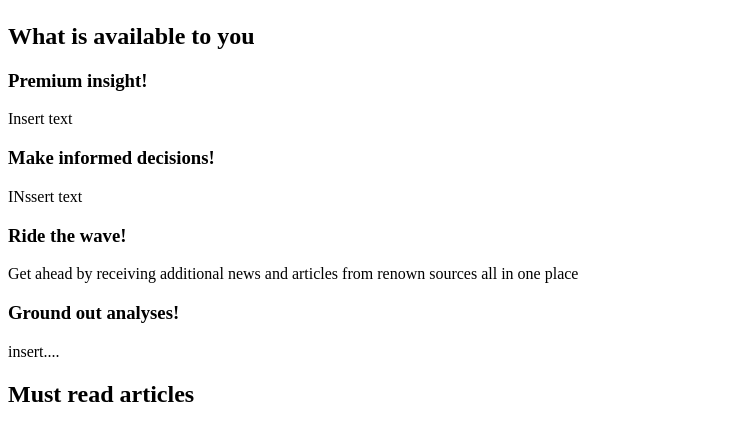
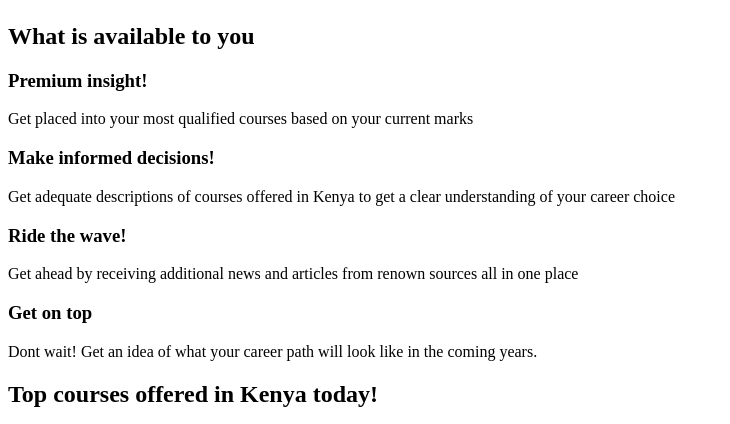
Before and after one commit to JWass17/career-choice-system, a Django app: page / in a window 1280 px wide. Shown: the part 560-984 px from the top of the page, without its empty margins (0-730 px from the left). Run offline with Django 3.2, Linux system fonts and the light colour scheme; some libraries are stand-ins or nearby versions.

Commit message:
Authentication Polished

```diff
--- a/authentication/urls.py
+++ b/authentication/urls.py
@@ -5,9 +5,13 @@ from . import views
 urlpatterns = [
 #Urls for Authentication
 path('',views.homepage,name="homepage"),
+path('homepage',views.homepage,name="homepage"),
 path('register',views.reg_user,name="register"),
 path('login',views.log_in,name="login"),
 path('signout',views.signout,name="signout"),
 
+#Urls for Career guidance
+path('pick_career',views.check_sessions, name="check_sessions"),
+#path('check_marks',views.check_marks, name="check_marks"),
 
 ]
--- a/authentication/views.py
+++ b/authentication/views.py
@@ -7,13 +7,13 @@ from django.contrib.auth import authenticate, login ,logout
 from django.utils.encoding import force_bytes,force_text
 from django.utils.http import urlsafe_base64_encode, urlsafe_base64_decode
 from django.contrib.sites.shortcuts import get_current_site
-from bs4 import BeautifulSoup
 import requests
 from django.shortcuts import render
 
 
 #Redirection to homepage
 def homepage(request):
+
     return render(request,"authentication/homepage.html")
 #Authentication methods
 #1.Registration method
@@ -26,7 +26,7 @@ def reg_user(request):
         pass1=request.POST["pass1"]
         pass2=request.POST["pass2"]
 
-        if (len(username)!=6):
+        if (len(username)>6):
             messages.error(request,'Please enter a valid admission number')
             return redirect('register')
         if User.objects.filter(username=username):
@@ -73,6 +73,11 @@ def log_in(request):
             first_name=user.first_name
             last_name=user.last_name
             request.session['first_name'] = first_name
+            request.session['last_name'] = last_name
+            request.session['adm_no'] = adm_no
+            request.session.set_expiry=3600
+
+
             return render(request,"authentication/homepage.html", {'first_name':first_name,'last_name':last_name,'adm_no':adm_no})
 
         else:
@@ -85,3 +90,12 @@ def signout(request):
     logout(request)
     messages.success(request,"Signed out successfully")
     return redirect ('homepage')
+
+
+def check_sessions(request):
+    if request.user.is_authenticated:
+        fname=request.session['first_name']
+        return render(request,"authentication/career_choice.html",{'fname':fname})
+    else:
+        messages.error(request,'Please log in to the system')
+        return redirect('homepage')
--- a/cbc_system/settings.py
+++ b/cbc_system/settings.py
@@ -135,3 +135,6 @@ STATICFILES_DIRS = [
 # https://docs.djangoproject.com/en/3.2/ref/settings/#default-auto-field
 
 DEFAULT_AUTO_FIELD = 'django.db.models.BigAutoField'
+
+
+SESSION_SAVE_EVERY_REQUEST = True
--- a/templates/authentication/homepage.html
+++ b/templates/authentication/homepage.html
@@ -43,7 +43,7 @@
             <section id="banner">
                 <div class="content">
                     <header>
-                        <h1>CBC-System<br /></h1>
+                        <h1>St Anthony's Boys' High School-Kitale</h1>
                         <p>The CBC Central Placement Service is a State Corporation established under the Universities Act, 2012 to coordinate the placement of Government-sponsored students to universities and colleges, among other functions.</p>
                     </header>
                     <p></p>
@@ -66,14 +66,14 @@
                         <span class="icon fa-gem"></span>
                         <div class="content">
                             <h3>Premium insight!</h3>
-                            <p>Insert text</p>
+                            <p>Get placed into your most qualified courses based on your current marks</p>
                         </div>
                     </article>
                     <article>
                         <span class="icon solid fa-paper-plane"></span>
                         <div class="content">
                             <h3>Make informed decisions!</h3>
-                            <p>INssert text</p>
+                            <p>Get adequate descriptions of courses offered in Kenya to get a clear understanding of your career choice</p>
                         </div>
                     </article>
                     <article>
@@ -86,8 +86,8 @@
                     <article>
                         <span class="icon solid fa-signal"></span>
                         <div class="content">
-                            <h3>Ground out analyses!</h3>
-                            <p>insert....</p>
+                            <h3>Get on top</h3>
+                            <p>Dont wait! Get an idea of what your career path will look like in the coming years.</p>
                         </div>
                     </article>
                 </div>
@@ -96,57 +96,42 @@
             <!-- Section -->
             <section>
                 <header class="major">
-                    <h2>Must read articles</h2>
+                    <h2>Top courses offered in Kenya today!</h2>
                 </header>
                 <div class="posts">
                     <article>
-                        <a href="#" class="image"><img src="{%static 'authentication/images/student1.jpg' %}" alt="" /></a>
-                        <h3>s</h3>
-                        <p>insert t.</p>
+                        <a href="#" class="image"><img src="{%static 'authentication/images/agriculture.jpg' %}" alt="" /></a>
+                        <h3>Bachelor of Science in Agriculture and Biotechnology</h3>
+                        <p>Students acquire biological knowledge and skills for scientific challenges associated with environmental agriculture and medical problems in the society.</p>
+                        <ul class="actions">
+                            <li><a href="#" class="button">Read More</a></li>
+                        </ul>
+                    </article>
+                    <article>
+                        <a href="#" class="image"><img src="{%static 'authentication/images/tech.jpg' %}" alt="" /></a>
+                        <h3>Bachelor of science in Telecommunication and Information Engineering</h3>
+                        <p>The Bachelor of Science degree in telecommunications and information engineering is a five-year programme that aims to provide students with sound theoretical and practical training in telecommunications and information technology.</p>
                         <ul class="actions">
                             <li><a href="#" class="button">More</a></li>
                         </ul>
                     </article>
                     <article>
-                        <a href="#" class="image"><img src="{%static 'authentication/images/student1.jpg' %}" alt="" /></a>
-                        <h3>De Bruyne beauty sends City 13 points clear | Pep: It's not over yet</h3>
-                        <p>A superb goal from Kevin De Bruyne earned Man City a 1-0 win over Chelsea and moved them into a surely unassailable 13-point lead at the top of the table.</p>
+                        <a href="#" class="image"><img src="{%static 'authentication/images/child.jpg' %}" alt="" /></a>
+                        <h3>Bachelor of Early Childhood Dev. Education</h3>
+                        <p>Working in Public and Private Early Childhood Development programmes, Teacher training college, Primary Schools, Ministry of Education, NGOs, Children homes, Orphanages etc.</p>
                         <ul class="actions">
                             <li><a href="#" class="button">More</a></li>
                         </ul>
                     </article>
                     <article>
-                        <a href="#" class="image"><img src="{%static 'authentication/images/student1.jpg' %}" alt="" /></a>
-                        <h3>Wolves see off Saints despite Ward-Prowse wonderstrike</h3>
-                        <p>Adama Traore came off the bench to score his first Premier League goal of the season as Wolves beat Southampton 3-1 at Molineux.</p>
+                        <a href="#" class="image"><img src="{%static 'authentication/images/art.jpg' %}" alt="" /></a>
+                        <h3>Bachelor of Education(ARTS)</h3>
+                        <p>Teaching in Public and Private Secondary Schools, Colleges, Primary Schools, Ministry of Education etc.</p>
                         <ul class="actions">
                             <li><a href="#" class="button">More</a></li>
                         </ul>
                     </article>
-                    <article>
-                        <a href="#" class="image"><img src="{%static 'authentication/images/student1.jpg' %}" alt="" /></a>
-                        <h3>Covid postponements: What games have been called off?</h3>
-                        <p>Which games have been called off due to Covid-19? Which have already been rescheduled? And what are the Premier League rules around postponements</p>
-                        <ul class="actions">
-                            <li><a href="#" class="button">More</a></li>
-                        </ul>
-                    </article>
-                    <article>
-                        <a href="#" class="image"><img src="{%static 'authentication/images/student1.jpg' %}" alt="" /></a>
-                        <h3>Norwich breathe life into survival bid as pressure grows on Benitez</h3>
-                        <p>Norwich breathed life into their Premier League survival hopes as their 2-1 victory over Everton ended a six-match losing streak to heap more pressure on Rafael Benitez.</p>
-                        <ul class="actions">
-                            <li><a href="#" class="button">More</a></li>
-                        </ul>
-                    </article>
-                    <article>
-                        <a href="#" class="image"><img src="{%static 'authentication/images/student1.jpg' %}" alt="" /></a>
-                        <h3>Late Joao Pedro equaliser punishes Newcastle again</h3>
-                        <p>Joao Pedro's equaliser saw Newcastle once again punished for conceding late goals as Watford snatched a 1-1 draw and avoided dropping into the bottom three.</p>
-                        <ul class="actions">
-                            <li><a href="#" class="button">More</a></li>
-                        </ul>
-                    </article>
+
                 </div>
             </section>
 
@@ -168,6 +153,7 @@
                     <li><a href="/homepage">Home</a></li>
                     <li><a href="/login">Login</a></li>
                     <li><a href="/register">Sign up</a></li>
+                    <li><a href="/pick_career">Career Placement</a></li>
                     <li><a href="/signout">Sign out</a></li>
                 </ul>
             </nav>
@@ -181,7 +167,7 @@
                 </header>
                 <p>We are a very small team and your support will be very much appreciated.Send us your feedback</p>
                 <ul class="contact">
-                    <li class="icon solid fa-envelope"><a href="#">socascores@app</a></li>
+                    <li class="icon solid fa-envelope"><a href="#">cbc.system@app</a></li>
                     <li class="icon solid fa-phone">(254) 71479990</li>
                     <li class="icon solid fa-home">Haile Selassie Avenue, Nairobi CBD<br />
                         TN 00000-0000</li>
--- a/templates/authentication/login_page.html
+++ b/templates/authentication/login_page.html
@@ -18,7 +18,7 @@
 
             <!-- Header -->
             <header id="header">
-                <a href="/homepage" class="logo"><strong>CBC </strong> System</a>
+                <a href="/homepage" class="logo"><strong>St Anthony's Boys' High School-Kitale </strong> CBC system</a>
                 <ul class="icons">
                     <li><a href="#" class="icon brands fa-twitter"><span class="label">Twitter</span></a></li>
                     <li><a href="#" class="icon brands fa-facebook-f"><span class="label">Facebook</span></a></li>
--- a/templates/authentication/registration_page.html
+++ b/templates/authentication/registration_page.html
@@ -23,7 +23,7 @@
 
             <!-- Header -->
             <header id="header">
-                <a href="/homepage" class="logo"><strong>CBC</strong> system</a>
+                <a href="/homepage" class="logo"><strong>St Anthony's Boys' High School-Kitale </strong> CBC system</a>
                 <ul class="icons">
                     <li><a href="#" class="icon brands fa-twitter"><span class="label">Twitter</span></a></li>
                     <li><a href="#" class="icon brands fa-facebook-f"><span class="label">Facebook</span></a></li>
@@ -73,7 +73,7 @@
                         <div class="col-12">
                             <ul class="actions">
                                 <li><input type="submit" value="Sign Up" class="primary"/></li>
-                                <li><a href="/login"class="button">Log In</a></li>
+                                <li><a href="/login" class="button">Log In</a></li>
                             </ul>
                         </div>
                     </div>
```
